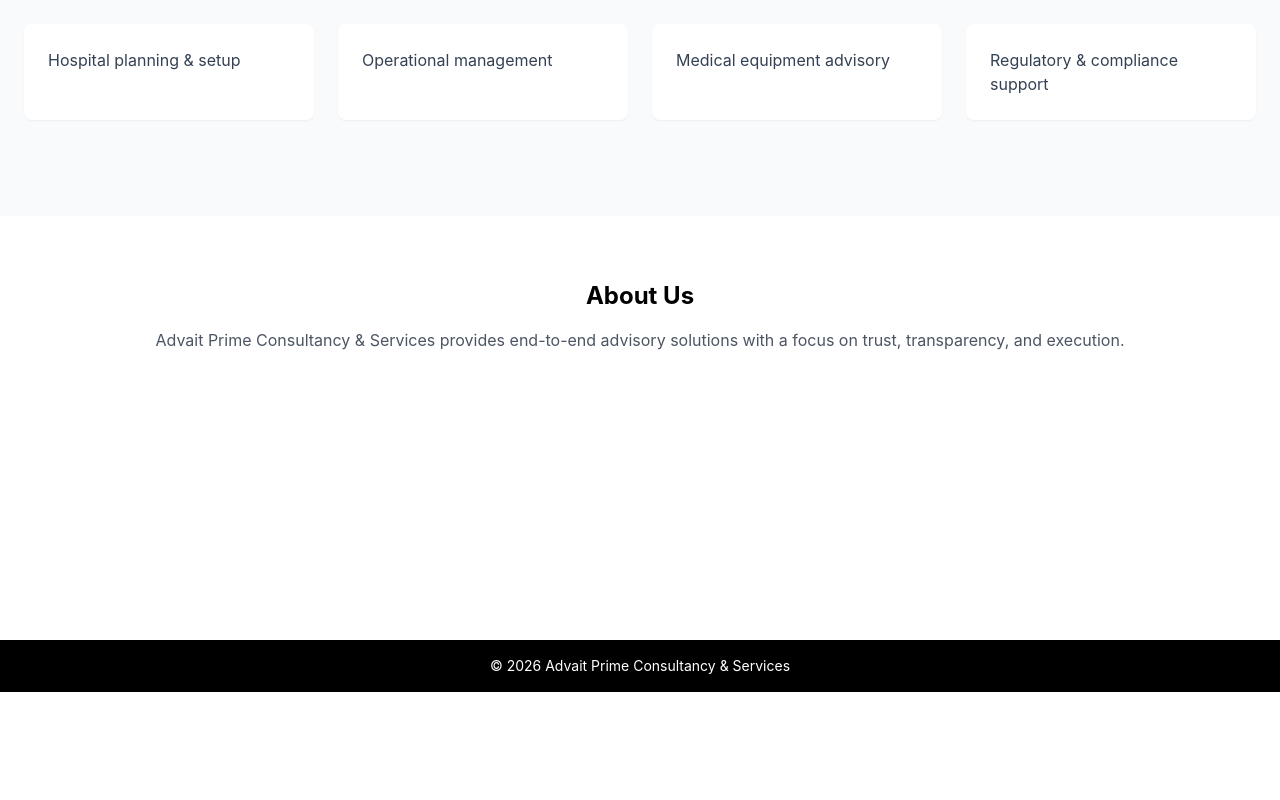
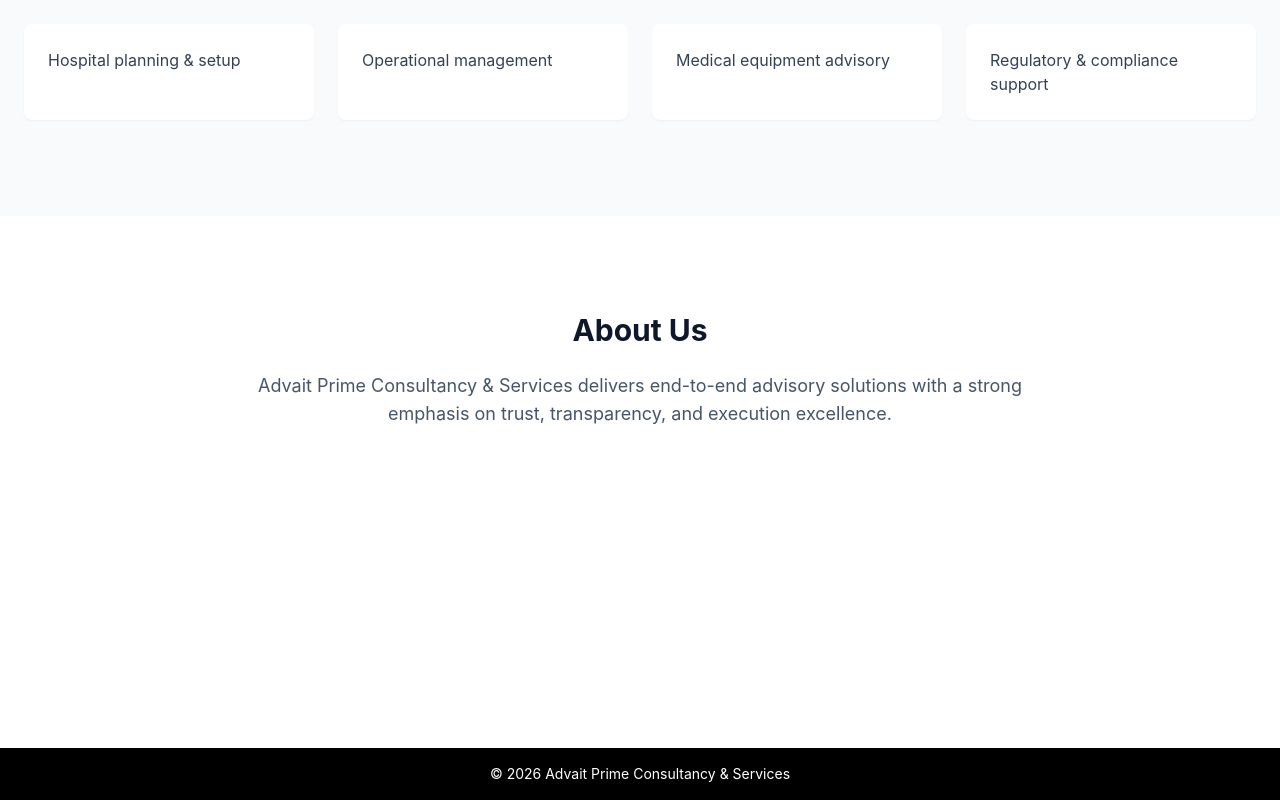
Before and after one commit to psh2590/advait-prime-website, a React app in the folder frontend/: page / in a window 1280 px wide. Shown: the part 1141-1941 px from the top of the page. Before the commit the page ends 1833 px from the top, so only its background shows below. Built offline with nearby package versions, Linux system fonts and the light colour scheme; the HTML template or start-up script is replaced by a standard one.

Commit message:
Update About.jsx

```diff
--- a/frontend/src/components/About.jsx
+++ b/frontend/src/components/About.jsx
@@ -1,11 +1,15 @@
 export default function About() {
   return (
-    <section className="py-16">
-      <div className="max-w-5xl mx-auto px-6 text-center">
-        <h3 className="text-2xl font-bold mb-4">About Us</h3>
-        <p className="text-gray-600">
-          Advait Prime Consultancy & Services provides end-to-end advisory
-          solutions with a focus on trust, transparency, and execution.
+    <section className="bg-white py-24">
+      <div className="mx-auto max-w-4xl px-6 text-center">
+        <h2 className="text-3xl font-bold text-slate-900">
+          About Us
+        </h2>
+
+        <p className="mt-6 text-lg text-slate-600">
+          Advait Prime Consultancy & Services delivers end-to-end advisory
+          solutions with a strong emphasis on trust, transparency, and
+          execution excellence.
         </p>
       </div>
     </section>
```
